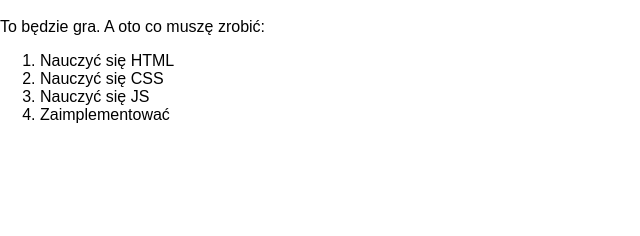
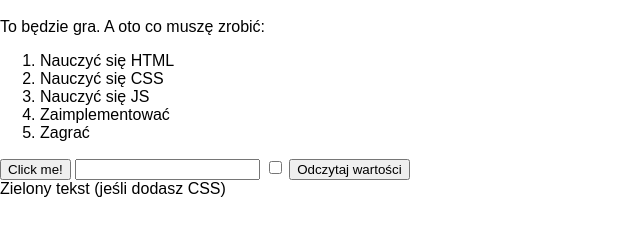
Before and after one commit to Lulily13/js-lab, a plain HTML site: page index.html in a window 1280 px wide. Shown: the part 40-276 px from the top of the page, without its empty margins (0-640 px from the left). Drawn offline with Linux system fonts and the light colour scheme.

Commit message:
chore: completed all excercises from the conspect

```diff
--- a/index.html
+++ b/index.html
@@ -24,9 +24,110 @@
         <li>Nauczyć się JS</li>
         <li id="super-important">Zaimplementować</li>
     </ol>
+    <button type="button" onmouseover="removeBoringStuff()">Click me!</button>
+    <input type="text" id="myTextField">
+    <input type="checkbox" id="myCheckbox">
+    <button type="button" onclick="readValues()">Odczytaj wartości</button>
 </div>
 <script>
     alert('Witamy witamy');
+
+    //Adding another alert by element id
+    // const header = document.getElementById('main-header');
+    // alert(header.innerText);
+    //
+    // //Adding more alerts by elements selectors and removing the boring class from them
+    // const nudy = document.querySelectorAll("#app .boring");
+    // nudy.forEach(element => {
+    //     alert(`Nuda: ${element.innerText}`);
+    //     element.classList.remove('boring');
+    // });
+
+    //Creating and inserting elements by id
+    let div = document.createElement('div');
+    div.classList.add('green');
+    div.innerText = 'Zielony tekst (jeśli dodasz CSS)';
+    document.getElementById('app').append(div); //This adds the div element as the last child inside the #app element
+
+    //Creating and inserting elements by selector
+    let listItem = document.createElement('li');
+    listItem.innerText = 'Zagrać';
+    document.querySelector("#app ol li:last-child").after(listItem); //It inserts listItem after selected element as a sibling (not a child!)
+
+    //Delete all elements with class boring
+    // document.querySelectorAll("#app .boring").forEach((e) => e.remove());
+
+    //Remove class from the element
+    div.classList.remove("green");
+
+    //Add class to the element
+    div.classList.add("anotherClass");
+
+    // Toggles visibility: adds 'visible' if it's not present, removes it if it is
+    div.classList.toggle("visible");
+
+    // Can also use test condition - sets 'visible' class only if i < 10
+    // div.classList.toggle("visible", i < 10);
+
+    //Check whether the div element has the class foo and then displays an alert with the result (true or false)
+    alert(div.classList.contains("foo"));
+
+    function removeBoringStuff() {
+        document.querySelectorAll("#app .boring").forEach((e) => e.remove());
+    }
+
+    function readValues() {
+        var textFieldValue = document.getElementById('myTextField').value;
+        var checkboxChecked = document.getElementById('myCheckbox').checked;
+
+        if (checkboxChecked) {
+            alert('Text field value: ' + textFieldValue);
+        } else {
+            alert('Checkbox is not checked, cannot read value');
+        }
+    }
+
+    function delayedFunction(delay) {
+        setTimeout(() => {
+            console.log('Later');
+        }, delay);
+    }
+    delayedFunction(1500);
+
+    function cancelDelayedFunction(delay) {
+        const timeoutId = setTimeout(() => {
+            console.log('Later 2');
+        }, delay);
+
+        clearTimeout(timeoutId);
+    }
+    cancelDelayedFunction(1500);
+
+    function cyclicFunction(interval) {
+        const intervalId = setInterval(() => {
+            console.log('Again');
+        }, interval);
+
+        setTimeout(() => {
+            clearInterval(intervalId);
+            console.log('Interval stopped');
+        }, 5000);
+    }
+    cyclicFunction(1500);
+
+    function generateRandomNumber() {
+        const randomNumberBetwen0And1 = Math.random();
+        console.log(randomNumberBetwen0And1);
+    }
+    generateRandomNumber();
+
+    function getCurrentTimestamp() {
+        const now = new Date();
+        const timestampInMilliseconds = now.getTime();
+        console.log(timestampInMilliseconds);
+    }
+    getCurrentTimestamp();
+
 </script>
 </body>
 </html>
```
